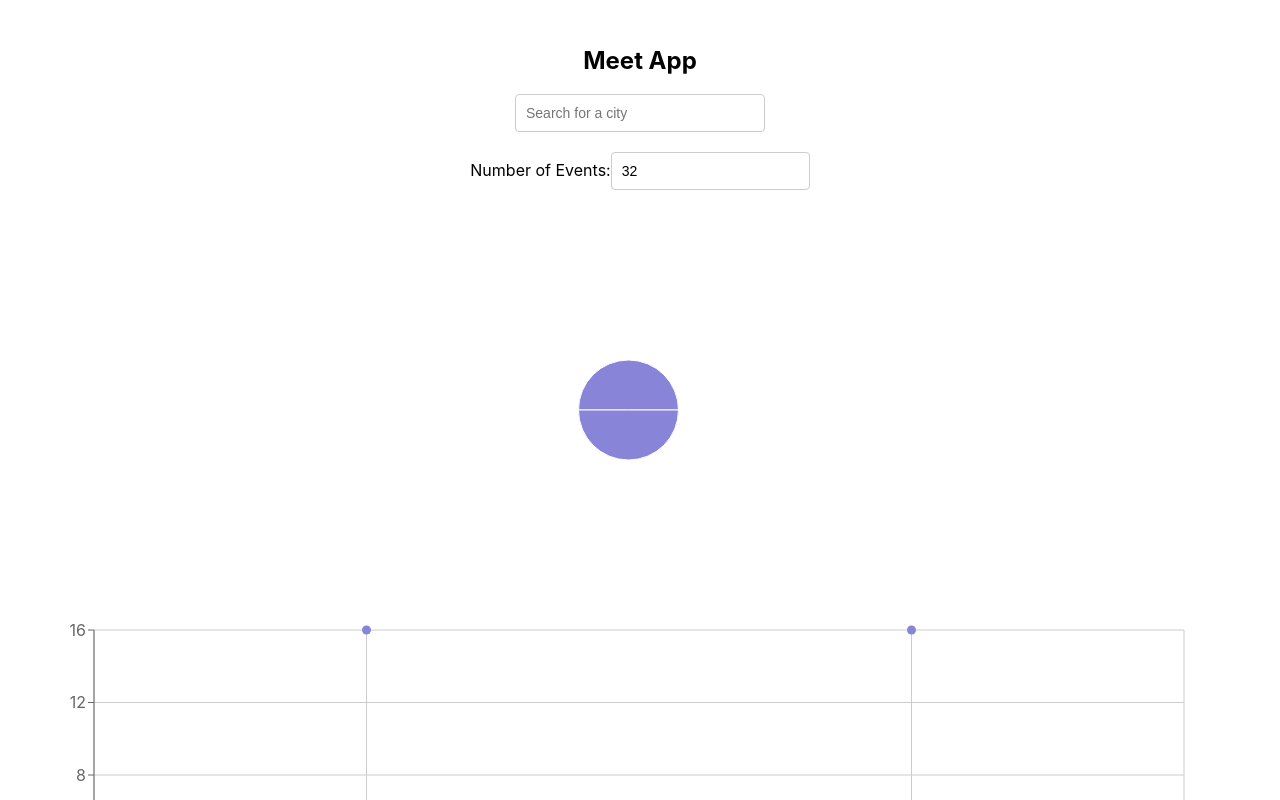
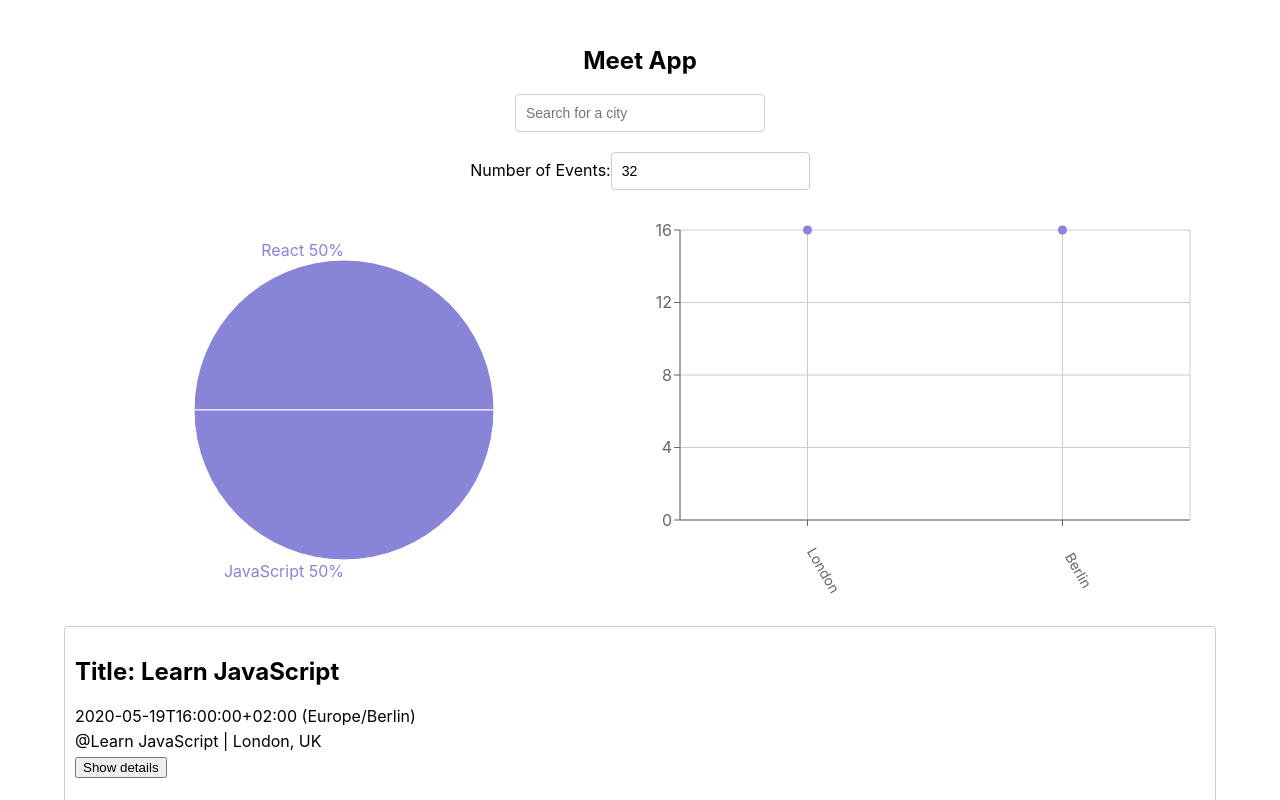
Before and after one commit to MiraKarate/meet, a React (Create React App) app: page / in a window 1280 px wide. Shown: the top 800 px of the page. Built offline with nearby package versions, Linux system fonts and the light colour scheme; what atatus-spa would draw is missing.

Commit message:
Adding a Grid Display

```diff
--- a/src/App.css
+++ b/src/App.css
@@ -94,3 +94,15 @@
   width: 250px;
   z-index: 1000;
 }
+
+.charts-container {
+  display: grid;
+  grid-template-columns: 1fr 1fr;
+  gap: 20px; /* gap can be adjusted as needed */
+}
+
+@media (max-width: 768px) {
+  .charts-container {
+    grid-template-columns: 1fr;
+  }
+}
--- a/src/components/EventGenresChart.js
+++ b/src/components/EventGenresChart.js
@@ -24,14 +24,39 @@
         return data;
     }
 
+    const renderCustomizedLabel = ({ cx, cy, midAngle, outerRadius, percent, index }) => {
+        const RADIAN = Math.PI / 180;
+        const radius = outerRadius;
+        const x = cx + radius * Math.cos(-midAngle * RADIAN) * 1.07;
+        const y = cy + radius * Math.sin(-midAngle * RADIAN) * 1.07;
+        return percent ? (
+          <text
+            x={x}
+            y={y}
+            fill="#8884d8"
+            textAnchor={x > cx ? 'start' : 'end'}
+            dominantBaseline="central"
+          >
+            {`${genres[index]} ${(percent * 100).toFixed(0)}%`}
+          </text>
+        ) : null;
+      };
+
 
     return (
-        <ResponsiveContainer width="98%" height={400}>
-            <PieChart width={730} height={250}>
-                <Pie data={data} dataKey="value" nameKey="name" cx="50%" cy="50%" outerRadius={50} fill="#8884d8" />
-            </PieChart>
+        <ResponsiveContainer width="99%" height={400}>
+          <PieChart>
+            <Pie
+              data={data}
+              dataKey="value"
+              fill="#8884d8"
+              labelLine={false}
+              label={renderCustomizedLabel}
+              outerRadius={150}
+            />
+          </PieChart>
         </ResponsiveContainer>
-    )
+      );
 };
 
 
```
